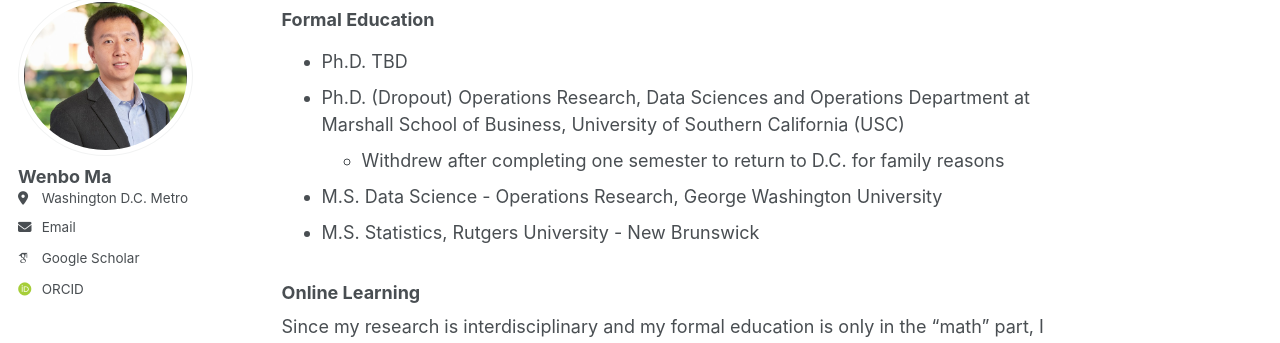
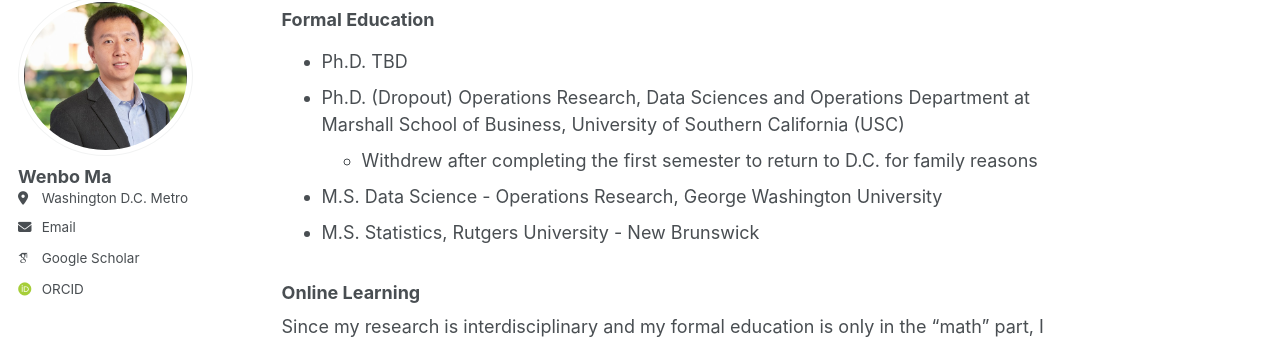
Before and after one commit to wenbo5565/wenbo5565.github.io, a Jekyll site: the page built from _pages/about.md, in a window 1280 px wide and 900 px high, scrolled down 2439 px. Shown: the part 110-453 px from the top of the window. Built offline with Jekyll 4.4.1, drawn with Linux system fonts in a browser that asks for light colours; some web fonts are replaced.

Commit message:
Update about.md

```diff
--- a/_pages/about.md
+++ b/_pages/about.md
@@ -69,7 +69,7 @@ Outside of work, I enjoy playing and watching sports — particularly tennis, sw
 ### Formal Education
 - Ph.D. TBD
 - Ph.D. (Dropout) Operations Research, Data Sciences and Operations Department at Marshall School of Business, University of Southern California (USC)
-  - Withdrew after completing one semester to return to D.C. for family reasons
+  - Withdrew after completing the first semester to return to D.C. for family reasons
 - M.S. Data Science - Operations Research, George Washington University
 - M.S. Statistics, Rutgers University - New Brunswick
 
```
